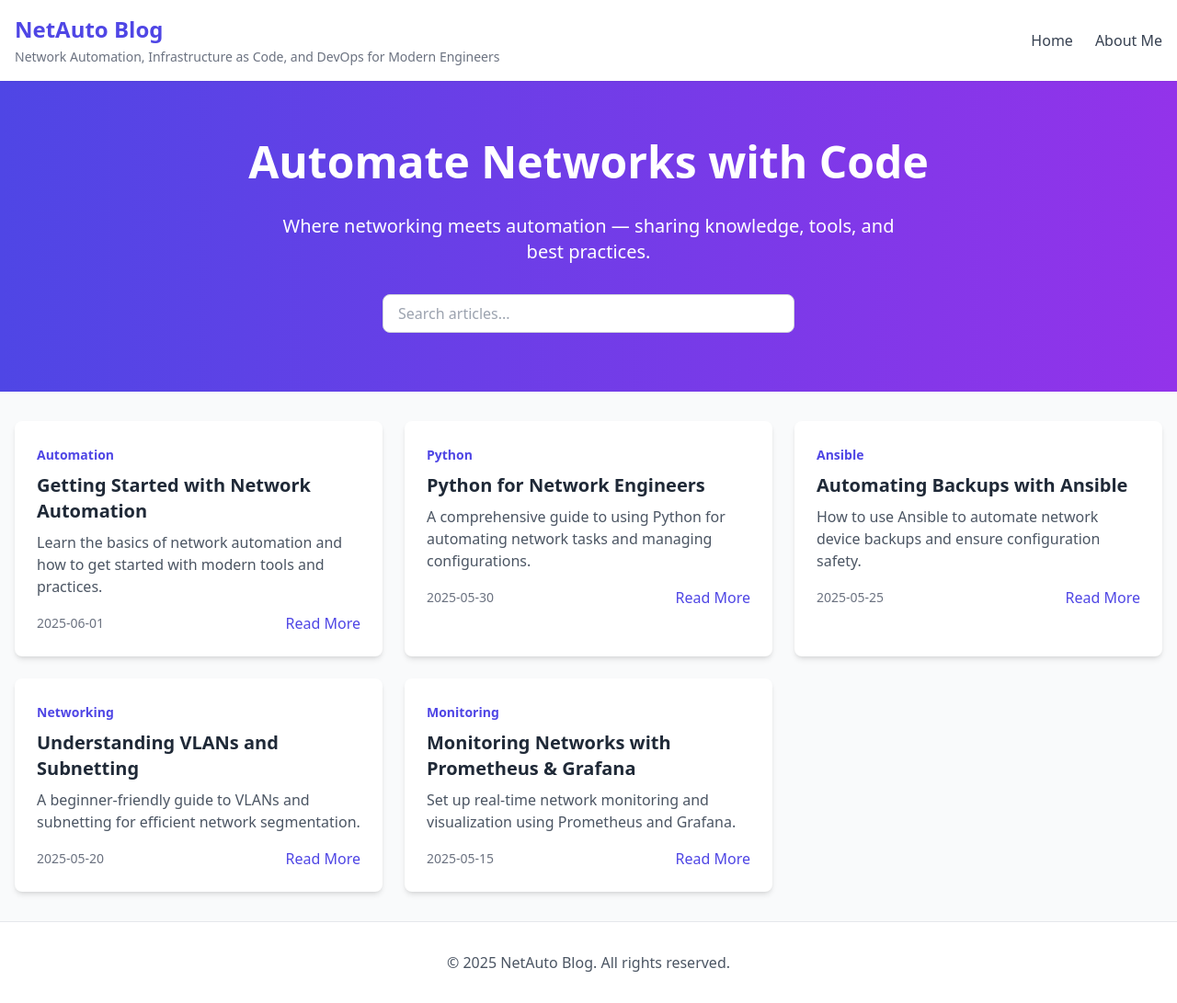
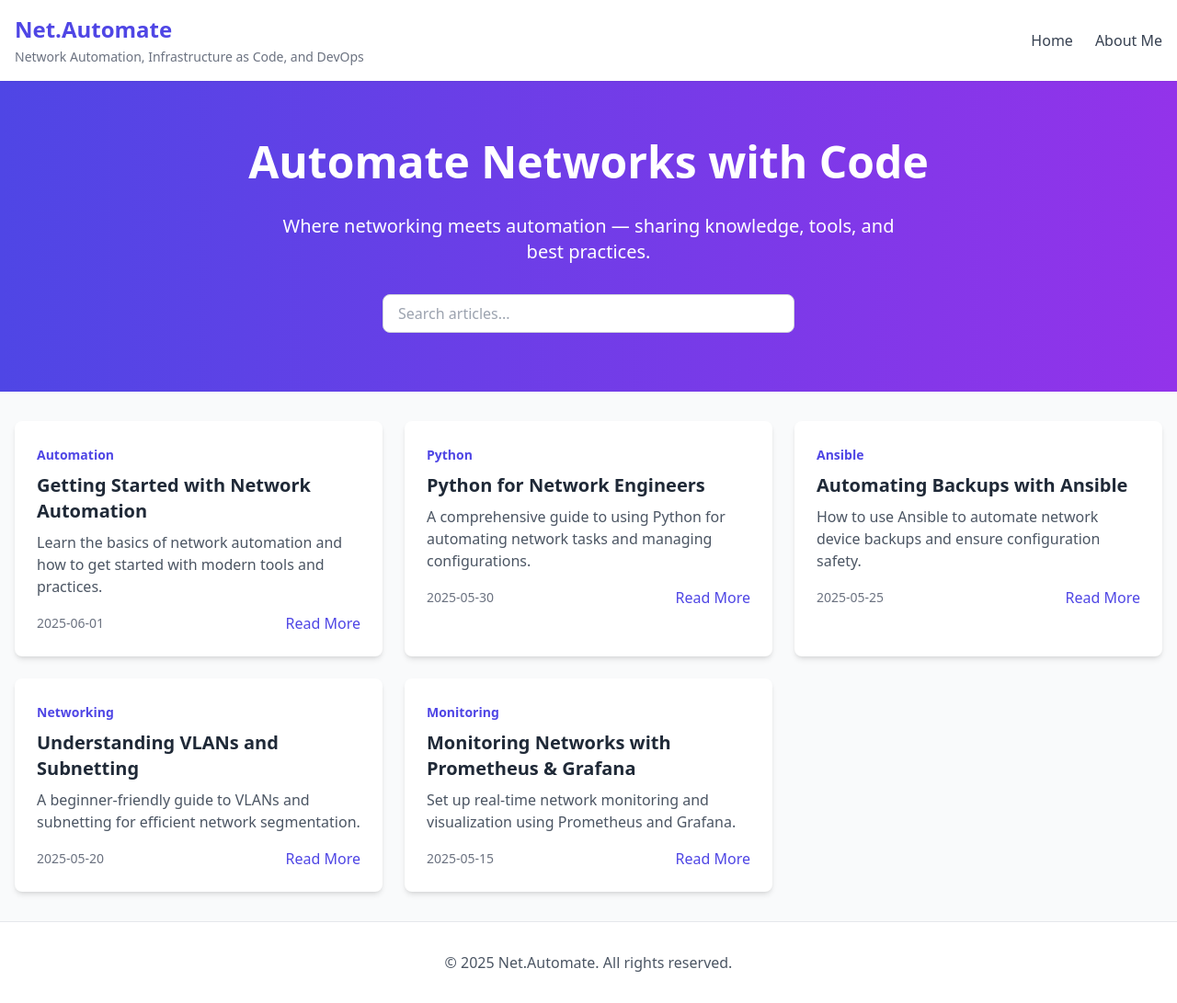
Before and after one commit to sydasif/portfolio-blog, a Next.js app: page / in a window 1280 px wide. Shown: the whole page at 92% size. Built offline with nearby package versions, Linux system fonts and the light colour scheme.

Commit message:
update title and navbar

```diff
--- a/components/Navbar.jsx
+++ b/components/Navbar.jsx
@@ -6,10 +6,10 @@ export default function Navbar() {
       <div className="container mx-auto px-4 py-4 flex justify-between items-center">
         <div>
           <Link href="/" legacyBehavior>
-            <a className="text-2xl font-bold text-indigo-600 hover:text-indigo-700">NetAuto Blog</a>
+            <a className="text-2xl font-bold text-indigo-600 hover:text-indigo-700">Net.Automate</a>
           </Link>
           <div className="text-xs md:text-sm text-gray-500 leading-tight mt-1">
-            Network Automation, Infrastructure as Code, and DevOps for Modern Engineers
+            Network Automation, Infrastructure as Code, and DevOps
           </div>
         </div>
         <div className="flex space-x-6">
--- a/pages/index.js
+++ b/pages/index.js
@@ -28,7 +28,7 @@ export default function Home({ allPostsData }) {
   return (
     <>
       <Head>
-        <title>NetAuto Blog - Networking & Automation Insights</title>
+        <title>Net.Automate  - Networking & Automation Insights</title>
         <meta name="description" content="Discover insights about network automation and engineering" />
         <meta name="viewport" content="width=device-width, initial-scale=1" />
         <link rel="icon" href="/favicon.ico" />
@@ -72,7 +72,7 @@ export default function Home({ allPostsData }) {
           {/* Footer */}
           <footer className="bg-white border-t border-gray-200 py-8">
             <div className="container mx-auto px-4 text-center text-gray-600">
-              <p>&copy; {new Date().getFullYear()} NetAuto Blog. All rights reserved.</p>
+              <p>&copy; {new Date().getFullYear()} Net.Automate. All rights reserved.</p>
             </div>
           </footer>
         </div>
```
